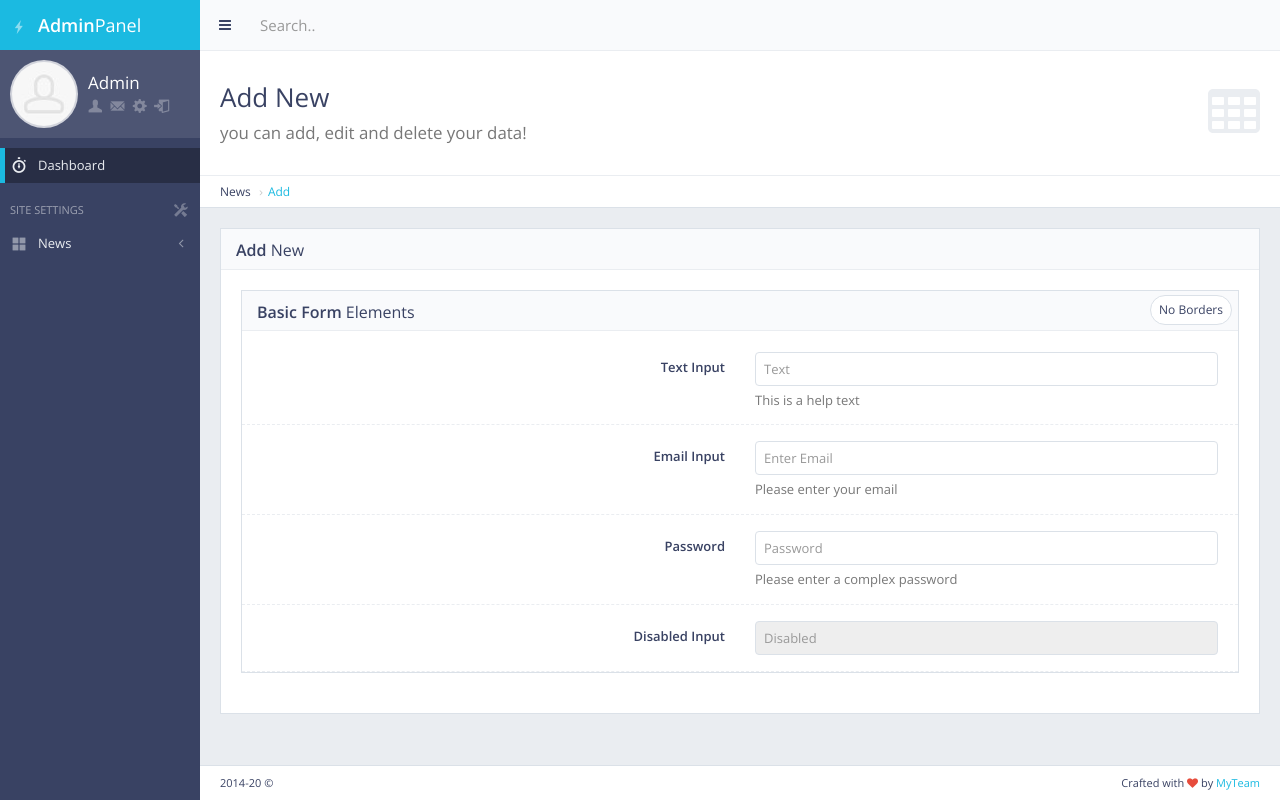
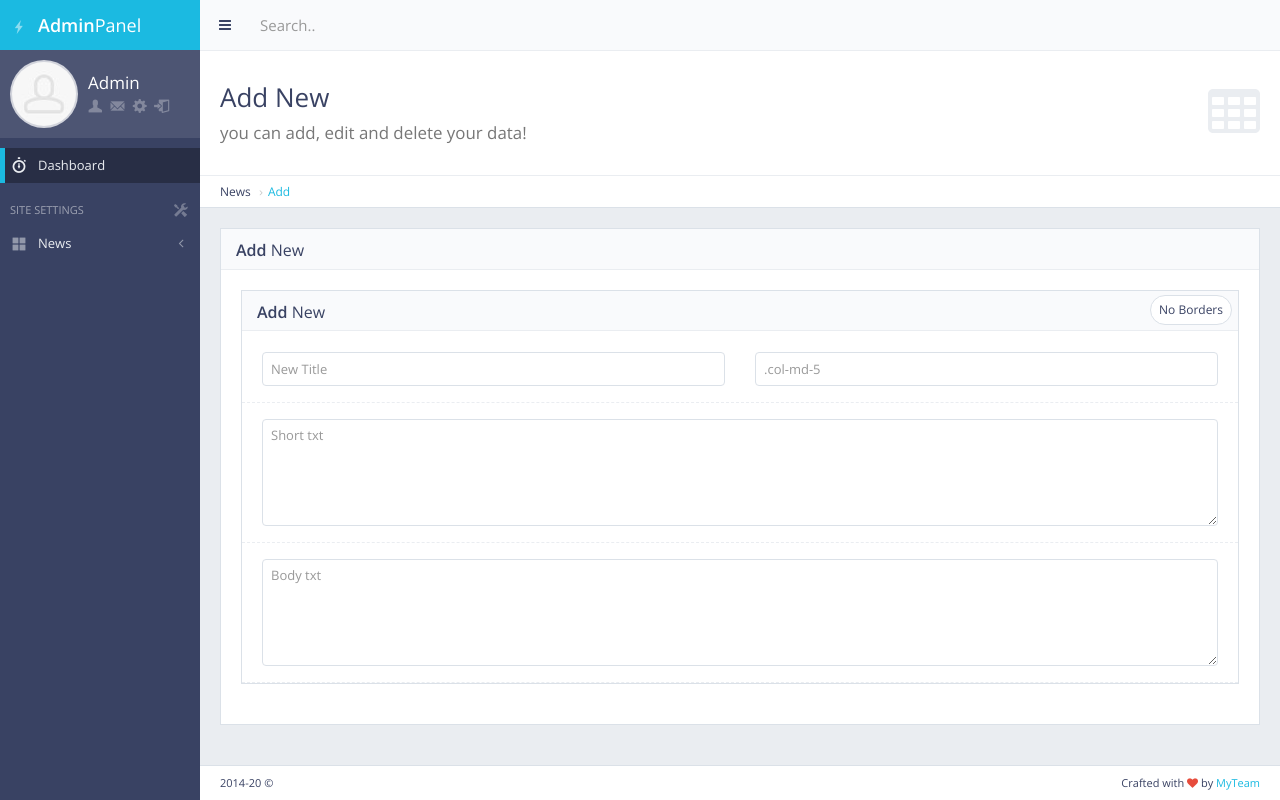
Before and after one commit to ConteAlexandre/FirstSiteDjango, a Django app: page /panel/news/add/ in a window 1280 px wide. Run offline with Django 3.2, Linux system fonts and the light colour scheme; some libraries are stand-ins or nearby versions.

Commit message:
Finalization of the template for add new

```diff
--- a/main/templates/back/news_add.html
+++ b/main/templates/back/news_add.html
@@ -24,9 +24,7 @@
                                 <h2><strong>Add</strong> New</h2>
                             </div>
 
-                            <div class="table-responsive">
-
-                                <div class="row">
+                    <div class="row">
                             <div class="col-md-12">
                                 <!-- Basic Form Elements Block -->
                                 <div class="block">
@@ -35,37 +33,28 @@
                                         <div class="block-options pull-right">
                                             <a href="javascript:void(0)" class="btn btn-alt btn-sm btn-default toggle-bordered enable-tooltip" data-toggle="button" title="Toggles .form-bordered class">No Borders</a>
                                         </div>
-                                        <h2><strong>Basic Form</strong> Elements</h2>
+                                        <h2><strong>Add</strong> New</h2>
                                     </div>
                                     <!-- END Form Elements Title -->
 
                                     <!-- Basic Form Elements Content -->
                                     <form action="page_forms_general.html" method="post" enctype="multipart/form-data" class="form-horizontal form-bordered" onsubmit="return false;">
                                         <div class="form-group">
-                                            <label class="col-md-6 control-label" for="example-text-input">Text Input</label>
                                             <div class="col-md-6">
-                                                <input type="text" id="example-text-input" name="example-text-input" class="form-control" placeholder="Text">
-                                                <span class="help-block">This is a help text</span>
+                                                <input type="text" class="form-control" placeholder="New Title">
+                                            </div>
+                                            <div class="col-md-6">
+                                                <input type="text" class="form-control" placeholder=".col-md-5">
                                             </div>
                                         </div>
                                         <div class="form-group">
-                                            <label class="col-md-6 control-label" for="example-email-input">Email Input</label>
-                                            <div class="col-md-6">
-                                                <input type="email" id="example-email-input" name="example-email-input" class="form-control" placeholder="Enter Email">
-                                                <span class="help-block">Please enter your email</span>
+                                            <div class="col-md-12">
+                                                <textarea type="text" rows="5" class="form-control" placeholder="Short txt"></textarea>
                                             </div>
                                         </div>
                                         <div class="form-group">
-                                            <label class="col-md-6 control-label" for="example-password-input">Password</label>
-                                            <div class="col-md-6">
-                                                <input type="password" id="example-password-input" name="example-password-input" class="form-control" placeholder="Password">
-                                                <span class="help-block">Please enter a complex password</span>
-                                            </div>
-                                        </div>
-                                        <div class="form-group">
-                                            <label class="col-md-6 control-label" for="example-disabled-input">Disabled Input</label>
-                                            <div class="col-md-6">
-                                                <input type="text" id="example-disabled-input" name="example-disabled-input" class="form-control" placeholder="Disabled" disabled>
+                                            <div class="col-md-12">
+                                                <textarea type="text" rows="5" class="form-control" placeholder="Body txt"></textarea>
                                             </div>
                                         </div>
                                     </form>
@@ -73,10 +62,8 @@
                                 </div>
                                 <!-- END Basic Form Elements Block -->
                             </div>
-                        </div>
-
-                            </div>
-                        </div>
+                    </div>
+                </div>
             <!-- END Datatables Content -->
         </div>
     <!-- END Page Content -->
```
